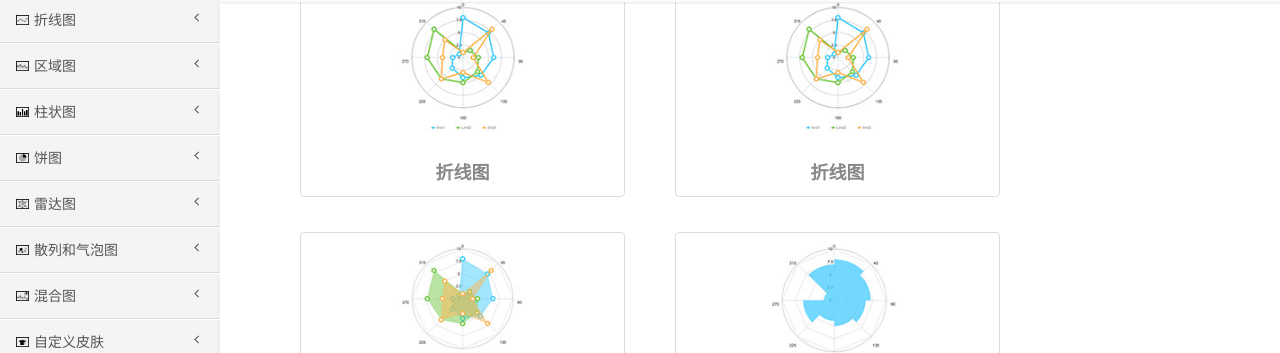
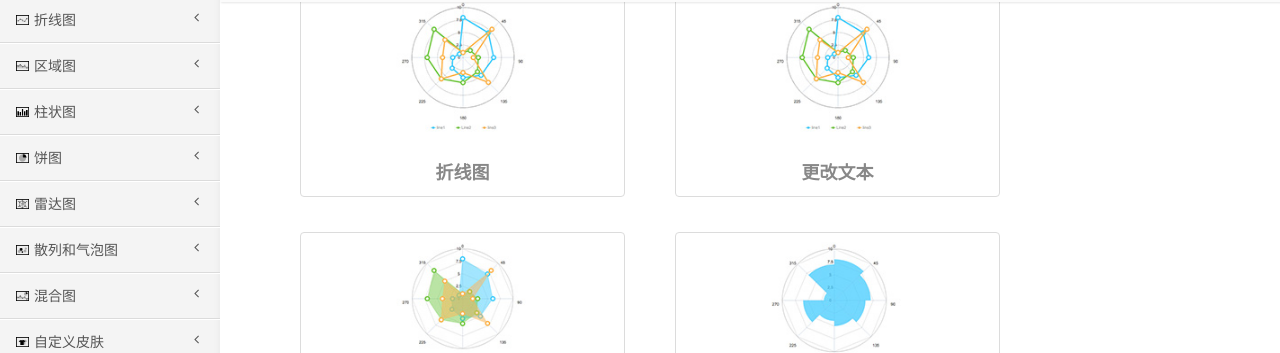
Before and after one commit to acharts/acharts.github.io, a Jekyll site: the page built from index.html, in a window 1280 px wide and 900 px high, scrolled down 3368 px. Shown: the part 99-452 px from the top of the window. Built offline with Jekyll 4.4.1, drawn with Linux system fonts in a browser that asks for light colours; Markdown is read by kramdown in place of the engine named in the settings.

Commit message:
update demo

```diff
--- a/_posts/radar/1964-12-15-radar-name.html
+++ b/_posts/radar/1964-12-15-radar-name.html
@@ -1,6 +1,6 @@
 ---
 layout: null
-title: 折线图
+title: 更改文本
 category: 雷达图
 image: /static/css/img/radar/radar-line.jpg
 ---
```
